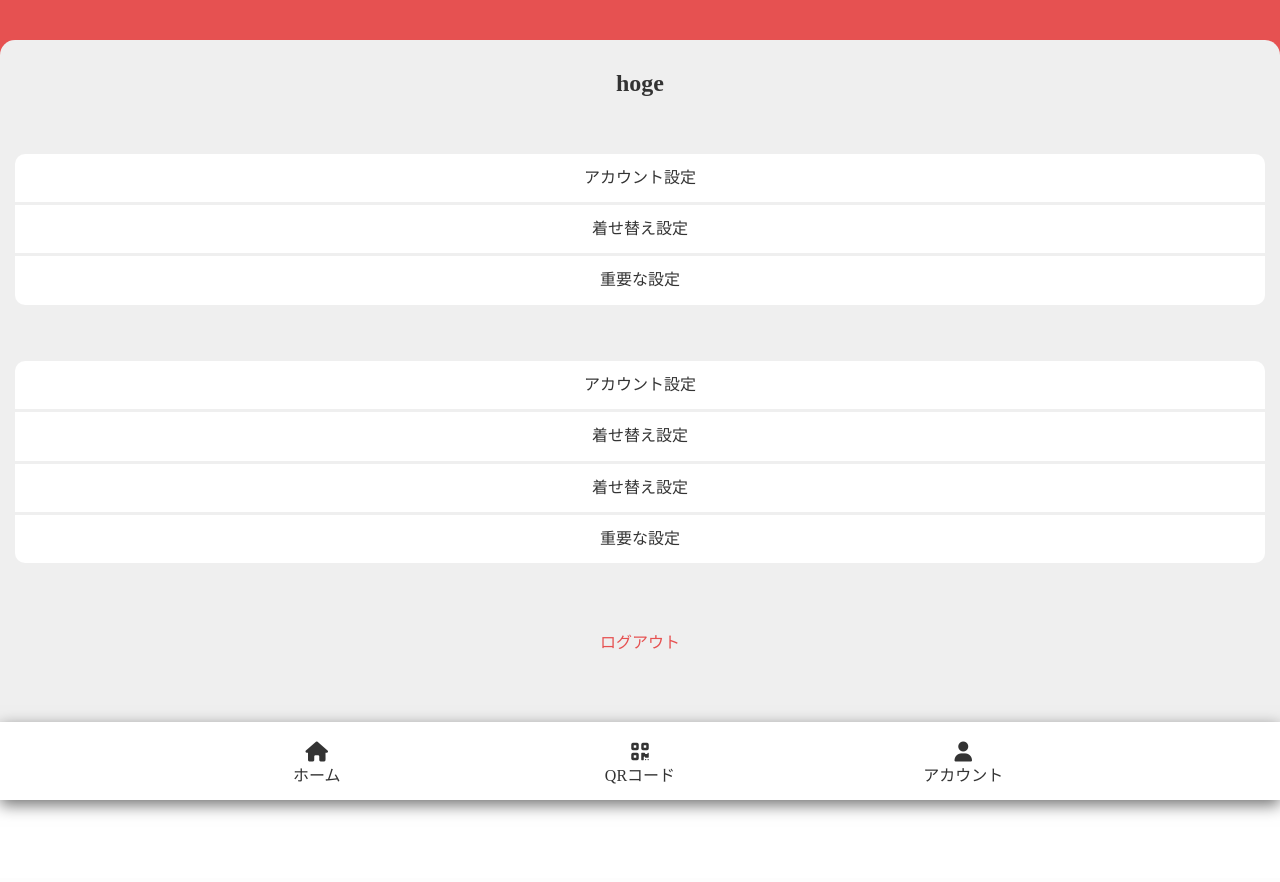
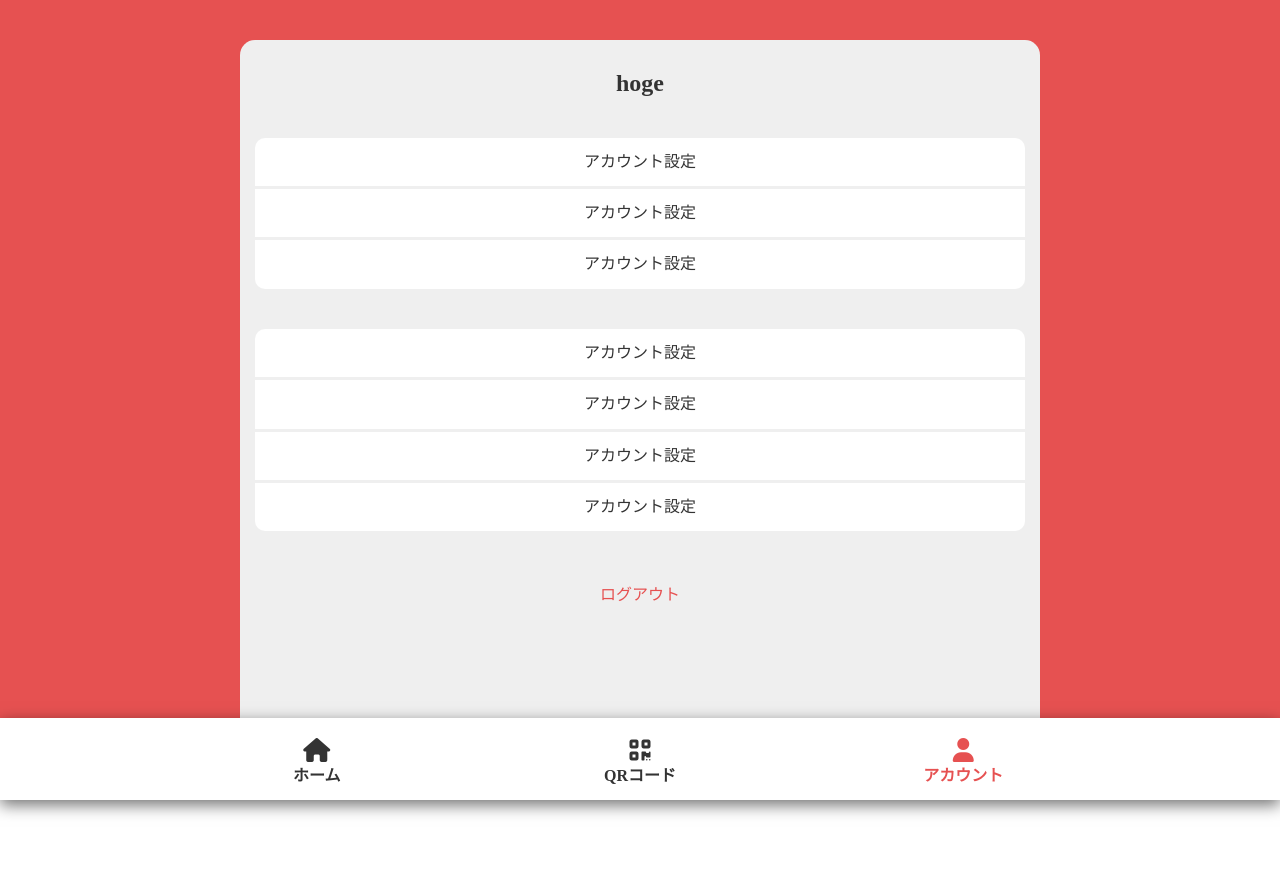
Before and after one commit to sashimi3433/Attendance_Check, a Django app: page /account/ in a window 1280 px wide. Before the commit the page ends 815 px from the top, so only its background shows below. Run offline with Django 4.2, Linux system fonts and the light colour scheme; a user stored in the database is signed in; some libraries are stand-ins or nearby versions.

Commit message:
feat(accounts): ログイン機能とUIの改善を実装
- ログイン後のリダイレクトURLを設定
- ログインページをbase.htmlテンプレートに統合
- アカウントページにログアウト機能を追加
- フォントとスタイルの調整を実施
- ナビゲーションバーのアクティブ状態表示を改善

```diff
--- /dev/null
+++ b/accounts/urls.py
@@ -0,0 +1,7 @@
+from django.urls import path, include
+
+app_name = 'accounts'
+
+urlpatterns = [
+    path('', include('django.contrib.auth.urls')),
+]
--- a/home/views.py
+++ b/home/views.py
@@ -1,4 +1,5 @@
 from django.shortcuts import render
+from django.contrib.auth.decorators import login_required
 from accounts.models import CustomUser
 
 def index(request):
@@ -7,6 +8,7 @@ def index(request):
     }
     return render(request, 'home/home.html', context)
 
+@login_required
 def account(request):
     context = {
         'user': request.user,
--- a/myapp/settings.py
+++ b/myapp/settings.py
@@ -96,5 +96,6 @@ AUTH_USER_MODEL = 'accounts.CustomUser'
 
 LOGIN_URL = 'accounts:login'
 LOGOUT_REDIRECT_URL = 'accounts:login'
+LOGIN_REDIRECT_URL = 'home:index'
 
 NUMBER_GROUPING = 3
--- a/myapp/urls.py
+++ b/myapp/urls.py
@@ -6,5 +6,5 @@ urlpatterns = [
     path('', include('home.urls')),
     # path('show_qr/', include('show_qr.urls')),
     # path('accounts/', include('accounts.urls')),
-    path('accounts/', include('django.contrib.auth.urls')),
+    path('accounts/', include('accounts.urls')),
 ]
--- a/static/css/home-account.css
+++ b/static/css/home-account.css
@@ -1,3 +1,7 @@
+.bottombar .bottombar-inner ul .account-item {
+  color: #e65151;
+}
+
 .home-account {
   padding-top: 5vh;
   background-color: #e65151;
@@ -8,6 +12,8 @@
   padding: 15px;
   border-radius: 15px 15px 0 0;
   min-height: 95vh;
+  max-width: 800px;
+  margin: 0 auto;
 }
 .home-account .card .username {
   text-align: center;
@@ -19,21 +25,34 @@
 .home-account .card .txtbtn {
   text-align: center;
   display: block;
-  width: 100%;
+  margin: 0 auto;
+  transition: all 0.25s;
+}
+.home-account .card .txtbtn:hover {
+  background-color: rgba(0, 0, 0, 0.0666666667);
 }
 .home-account .card ul {
-  margin: 7vh auto;
+  margin: 5vh auto;
 }
 .home-account .card ul li {
-  padding: 15px;
+  margin: 3px 0;
   text-align: center;
   color: #333;
   background-color: #fff;
-  margin: 3px 0;
+  border-radius: 0;
+  transition: all 0.25s;
 }
-.home-account .card ul li:first-child {
+.home-account .card ul li:hover {
+  background-color: rgba(0, 0, 0, 0.0666666667);
+}
+.home-account .card ul li a {
+  padding: 15px;
+  display: block;
+  width: 100%;
+}
+.home-account .card ul li:first-of-type {
   border-radius: 10px 10px 0 0;
 }
-.home-account .card ul li:last-child {
+.home-account .card ul li:last-of-type {
   border-radius: 0 0 10px 10px;
 }/*# sourceMappingURL=home-account.css.map */
--- a/static/css/home-home.css
+++ b/static/css/home-home.css
@@ -1,3 +1,7 @@
+.bottombar .bottombar-inner nav ul .home-item {
+  color: #e65151;
+}
+
 .home {
   padding: 15px;
   max-width: 800px;
--- a/static/css/style.css
+++ b/static/css/style.css
@@ -1,3 +1,9 @@
+@font-face {
+  font-family: "LINE Seed JP";
+  src: url("../fonts/LINESeedJP_OTF.otf") format("opentype");
+  font-weight: normal;
+  font-style: normal;
+}
 body main .txtbtn {
   padding: 15px;
   color: #354ae8;
@@ -33,12 +39,14 @@ body .bottombar .bottombar-inner nav ul li {
   color: #333;
   text-align: center;
   width: 30%;
+  font-weight: bold;
+  min-height: auto;
 }
 body .bottombar .bottombar-inner nav ul li i {
   display: flex;
   justify-content: center;
   align-items: center;
   flex-direction: column;
-  font-size: 1.25rem;
+  font-size: 1.5rem;
   margin-bottom: 5px;
 }/*# sourceMappingURL=style.css.map */
--- a/static/scss/home-account.scss
+++ b/static/scss/home-account.scss
@@ -1,3 +1,14 @@
+.bottombar {
+
+    .bottombar-inner {
+        ul {
+            .account-item {
+                color: #e65151;
+            }
+        }
+    }
+}
+
 .home-account {
     padding-top: 5vh;
     background-color: #e65151;
@@ -8,6 +19,8 @@
         padding: 15px;
         border-radius: 15px 15px 0 0;
         min-height: 95vh;
+        max-width: 800px;
+        margin: 0 auto;
 
         .username {
             text-align: center;
@@ -21,27 +34,44 @@
         .txtbtn {
             text-align: center;
             display: block;
-            width: 100%;
+            margin: 0 auto;
+            transition: all .25s;
+
+            &:hover {
+                background-color: #00000011;
+            }
         }
 
 
         ul {
-            margin: 7vh auto;
+            margin: 5vh auto;
 
             li {
-                padding: 15px;
+                margin: 3px 0;
                 text-align: center;
                 color: #333;
                 background-color: #fff;
-                margin: 3px 0;
+                border-radius: 0;
+                transition: all .25s;
 
-                &:first-child {
+                &:hover {
+                    background-color: #00000011;
+                }
+
+                a {
+                    padding: 15px;
+                    display: block;
+                    width: 100%;
+                }
+
+                &:first-of-type {
                     border-radius: 10px 10px 0 0;
                 }
 
-                &:last-child {
+                &:last-of-type {
                     border-radius: 0 0 10px 10px;
                 }
+
             }
         }
     }
--- a/static/scss/style.scss
+++ b/static/scss/style.scss
@@ -1,4 +1,12 @@
 body {
+
+    @font-face {
+        font-family: 'LINE Seed JP';
+        src: url('../fonts/LINESeedJP_OTF.otf') format('opentype');
+        font-weight: normal;
+        font-style: normal;
+    }
+
     main {
 
         .txtbtn {
@@ -39,13 +47,15 @@ body {
                         color: #333;
                         text-align: center;
                         width: 30%;
+                        font-weight: bold;
+                        min-height: auto;
 
                         i {
                             display: flex;
                             justify-content: center;
                             align-items: center;
                             flex-direction: column;
-                            font-size: 1.25rem;
+                            font-size: 1.5rem;
                             margin-bottom: 5px;
                         }
 
--- a/templates/base.html
+++ b/templates/base.html
@@ -20,24 +20,30 @@
         <div class="bottombar-inner">
             <nav>
                 <ul>
-                    <li>
+                    <li class="home-item">
                         <a href="{% url 'home:index' %}">
                         <i class="fa-solid fa-house"></i>
                         ホーム
                         </a>
                     </li>
-                    <li>
+                    <li class="qrcode-item">
                         <i class="fa-solid fa-qrcode"></i>
                         <a href="{% url 'home:index' %}">
                         QRコード
                         </a>
                     </li>
-                    <li>
+                    <li class="account-item">
                         <a href="{% url 'home:account' %}">
                         <i class="fa-solid fa-user"></i>
-                        アカウント
+                        {% if user.is_authenticated %}
+                            アカウント
+                        {% else %}
+                            ログイン
+                        {% endif %}
                         </a>
                     </li>
+                    {% if user.is_authenticated %}
+                    {% endif %}
                 </ul>
             </nav>
         </div>
--- a/templates/home/home-account.html
+++ b/templates/home/home-account.html
@@ -13,17 +13,19 @@
     <p class="username">{{ user.username }}</p>
 
     <ul>
-        <li>アカウント設定</li>
-        <li>着せ替え設定</li>
-        <li>重要な設定</li>
+        <li><a href="#">アカウント設定</a></li>
+        <li><a href="#">アカウント設定</a></li>
+        <li><a href="#">アカウント設定</a></li>
     </ul>
     <ul>
-        <li>アカウント設定</li>
-        <li>着せ替え設定</li>
-        <li>着せ替え設定</li>
-        <li>重要な設定</li>
+        <li><a href="#">アカウント設定</a></li>
+        <li><a href="#">アカウント設定</a></li>
+        <li><a href="#">アカウント設定</a></li>
+        <li><a href="#">アカウント設定</a></li>
     </ul>
-
-    <a href="#" class="danger txtbtn">ログアウト</a>
+<form action="{% url "accounts:logout" %}" method="POST">
+    {% csrf_token %}
+    <button class="danger txtbtn">ログアウト</button>
+</form>
 </div>
 {% endblock content %}
```
Also changed, not shown: static/scss/home-home.scss (+12 -0 lines), templates/registration/login.html (+11 -13 lines), db.sqlite3, static/scss/login.scss (added), 5 other files.
